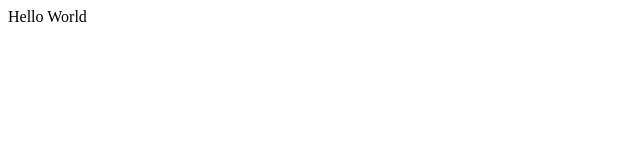
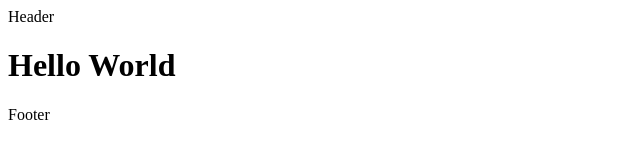
Before and after one commit to chaderenyore/gatsb-bcms-blog, a Gatsby site: page / in a window 1280 px wide. Shown: the whole page, without its empty margins (0-640 px from the left). Built offline with nearby package versions, Linux system fonts and the light colour scheme; Gatsby itself is replaced by a stand-in of ours.

Commit message:
Fix slot and graphql

```diff
--- a/package.json
+++ b/package.json
@@ -30,6 +30,7 @@
     "gatsby-plugin-sass": "^2.3.12",
     "gatsby-plugin-sitemap": "^2.4.12",
     "gatsby-plugin-typescript": "^2.4.18",
+    "gatsby-source-graphql": "^2.7.5",
     "node-sass": "^4.14.1",
     "react": "^16.13.0",
     "react-dom": "^16.13.0",
--- a/src/components/layout/layout.tsx
+++ b/src/components/layout/layout.tsx
@@ -13,7 +13,7 @@ interface Props {
     name: string;
     content: string;
   }>;
-  children?: React.ReactNodeArray;
+  children?: React.ReactNode | React.ReactNodeArray;
   OGImageUri?: string;
 }
 
--- a/src/views/home.tsx
+++ b/src/views/home.tsx
@@ -1,11 +1,16 @@
 import React from 'react';
+import { Layout } from '../components';
 
 interface Props {
   name: string;
 }
 
 const HomeView: React.FunctionComponent<Props> = ({ name }: Props) => {
-  return <div>{name}</div>;
+  return (
+    <Layout>
+      <h1>{name}</h1>
+    </Layout>
+  );
 };
 
 export default HomeView;
```
Also changed, not shown: 1 other file.
